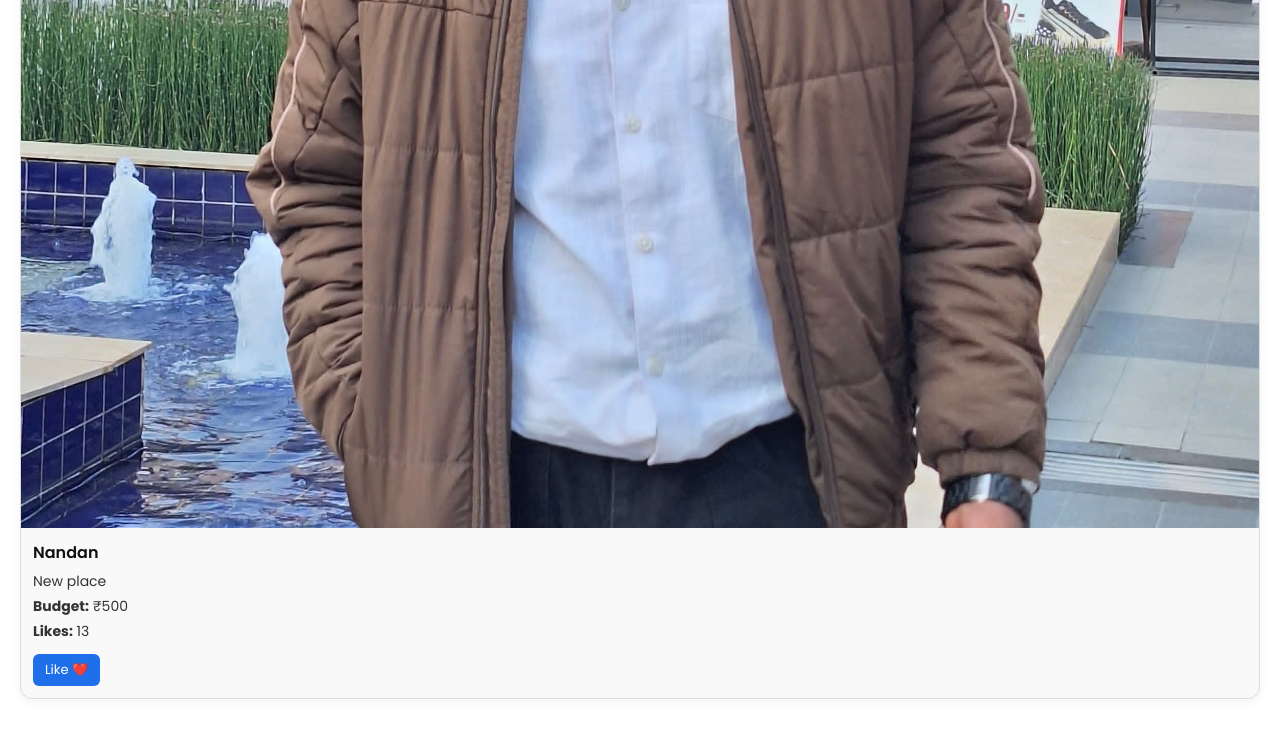
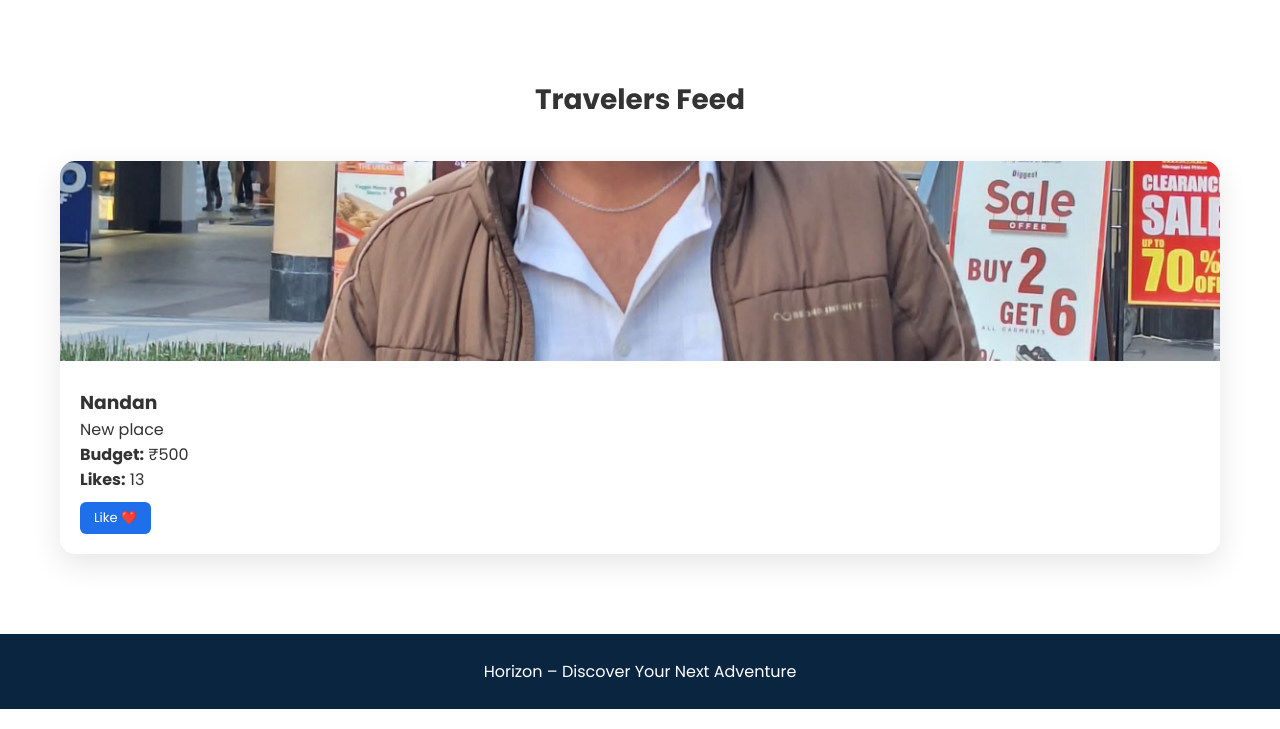
Before and after one commit to Nandan927/hackathon-project, a Flask app: page /home in a window 1280 px wide. Shown: the part 801-1530 px from the top of the page. Run offline with Flask 3, Linux system fonts and the light colour scheme; data comes from the database, SQL or seed files in the repository.

Commit message:
Added my message

```diff
--- a/templates/home.html
+++ b/templates/home.html
@@ -1,10 +1,7 @@
 <!DOCTYPE html>
-<html lang="en">
+<html>
 <head>
-<meta charset="UTF-8">
-<meta name="viewport" content="width=device-width, initial-scale=1.0">
-<title>Horizon | Home</title>
-
+<title>Horizon | Discover Your Next Adventure</title>
 <link href="https://fonts.googleapis.com/css2?family=Poppins:wght@400;600;700&display=swap" rel="stylesheet">
 
 <style>
@@ -12,141 +9,240 @@
     margin:0;
     padding:0;
     box-sizing:border-box;
-    font-family:'Poppins',sans-serif;
+    font-family:Poppins, sans-serif;
 }
 
-/* Body */
-body{
-    background:white;
-    color:#111;
-}
+/* ================= NAVBAR ================= */
 
-/* Top Navbar */
 .navbar{
-    position:fixed;
+    position:absolute;
     top:0;
-    left:0;
     width:100%;
-    background:#1f6feb; /* blue */
+    padding:20px 60px;
     display:flex;
     justify-content:space-between;
     align-items:center;
-    padding:12px 30px;
-    z-index:100;
-    box-shadow:0 3px 6px rgba(0,0,0,0.1);
+    z-index:10;
 }
 
-.navbar h2{
+.logo{
+    font-size:22px;
+    font-weight:700;
     color:white;
-    font-size:20px;
-    font-weight:600;
+    letter-spacing:2px;
 }
 
 .nav-links a{
     color:white;
     text-decoration:none;
-    margin-left:20px;
+    margin:0 15px;
     font-weight:500;
     transition:0.3s;
 }
 
-.nav-links a:hover,
-.nav-links a.active{
-    text-decoration:underline;
+.nav-links a:hover{
+    opacity:0.8;
 }
 
-/* Page padding for fixed navbar */
-.page-content{
-    padding-top:70px;
-    padding-left:20px;
-    padding-right:20px;
-    padding-bottom:30px;
+.auth-buttons a{
+    padding:8px 18px;
+    border-radius:25px;
+    text-decoration:none;
+    margin-left:10px;
+    font-size:14px;
 }
 
-/* Posts Grid 2-columns */
+.login-btn{
+    border:1px solid white;
+    color:white;
+}
+
+.signup-btn{
+    background:linear-gradient(45deg,#1f6feb,#00c6ff);
+    color:white;
+}
+
+/* ================= HERO SECTION ================= */
+
+.hero{
+    height:100vh;
+    background:url('https://images.unsplash.com/photo-1507525428034-b723cf961d3e') center/cover no-repeat;
+    display:flex;
+    justify-content:center;
+    align-items:center;
+    text-align:center;
+    position:relative;
+    color:white;
+}
+
+.hero::after{
+    content:"";
+    position:absolute;
+    width:100%;
+    height:100%;
+    background:linear-gradient(to bottom, rgba(0,0,0,0.4), rgba(0,0,0,0.6));
+}
+
+.hero-content{
+    position:relative;
+    z-index:2;
+    max-width:800px;
+    padding:20px;
+}
+
+.hero h1{
+    font-size:48px;
+    font-weight:700;
+    margin-bottom:20px;
+    text-shadow:0 4px 20px rgba(0,0,0,0.6);
+}
+
+.hero p{
+    font-size:16px;
+    margin-bottom:30px;
+    opacity:0.9;
+}
+
+/* ================= SEARCH BAR ================= */
+
+.search-box{
+    display:flex;
+    justify-content:center;
+    backdrop-filter:blur(15px);
+    background:rgba(255,255,255,0.15);
+    padding:10px;
+    border-radius:50px;
+    box-shadow:0 8px 30px rgba(0,0,0,0.3);
+}
+
+.search-box input{
+    border:none;
+    outline:none;
+    padding:12px 20px;
+    border-radius:30px;
+    width:300px;
+    font-size:14px;
+}
+
+.search-box button{
+    border:none;
+    padding:12px 25px;
+    border-radius:30px;
+    margin-left:10px;
+    cursor:pointer;
+    background:linear-gradient(45deg,#1f6feb,#00c6ff);
+    color:white;
+    font-weight:600;
+    transition:0.3s;
+}
+
+.search-box button:hover{
+    transform:scale(1.05);
+}
+
+/* ================= FEED SECTION ================= */
+
+.feed-section{
+    padding:80px 60px;
+    background:white;
+    color:#333;
+}
+
+.feed-section h2{
+    text-align:center;
+    margin-bottom:40px;
+    font-size:28px;
+}
+
 .feed-container{
     display:grid;
-    grid-template-columns:repeat(auto-fit,minmax(250px,1fr));
-    gap:20px;
-    margin-top:20px;
+    grid-template-columns:repeat(auto-fit,minmax(280px,1fr));
+    gap:30px;
 }
 
-/* Post Card */
 .post-card{
-    background:#f9f9f9;
-    border:1px solid #ddd;
-    border-radius:12px;
+    background:white;
+    border-radius:15px;
     overflow:hidden;
-    box-shadow:0 3px 10px rgba(0,0,0,0.05);
+    box-shadow:0 10px 30px rgba(0,0,0,0.1);
     transition:0.3s;
 }
 
 .post-card:hover{
-    transform:translateY(-4px);
+    transform:translateY(-10px);
 }
 
-/* Post Image 1:1 */
 .post-card img{
     width:100%;
-    aspect-ratio:1/1; /* forces square */
+    height:200px;
     object-fit:cover;
-    display:block;
 }
 
-/* Post Content */
-.post-card .content{
-    padding:12px;
-}
-
-.post-card h3{
-    font-size:16px;
-    font-weight:600;
-    margin-bottom:6px;
-}
-
-.post-card p{
-    font-size:14px;
-    margin-bottom:4px;
-    color:#333;
+.post-content{
+    padding:20px;
 }
 
 .like-btn{
     display:inline-block;
-    margin-top:8px;
-    padding:6px 12px;
+    margin-top:10px;
+    padding:6px 14px;
     background:#1f6feb;
+    color:white;
+    text-decoration:none;
     border-radius:6px;
-    text-decoration:none;
-    color:white;
     font-size:13px;
-    transition:0.3s;
 }
 
-.like-btn:hover{
-    background:#1558c0;
+/* ================= FOOTER ================= */
+
+.footer{
+    background:#0a2540;
+    color:white;
+    text-align:center;
+    padding:25px;
 }
 </style>
 </head>
 
 <body>
 
-<!-- Navbar -->
+<!-- NAVBAR -->
 <div class="navbar">
-    <h2>HORIZON</h2>
+    <div class="logo">HORIZON</div>
     <div class="nav-links">
-        <a href="/home" class="active">Home</a>
-        <a href="/chatbot">Chatbot</a>
-        <a href="/explore">Explore</a>
+        <a href="#">Explore</a>
+        <a href="#">Plan Trip</a>
+        <a href="#">Feed</a>
+        <a href="#">Profile</a>
+    </div>
+    <div class="auth-buttons">
+        <a href="/login" class="login-btn">Login</a>
+        <a href="/register" class="signup-btn">Sign Up</a>
     </div>
 </div>
 
-<!-- Page Content -->
-<div class="page-content">
+<!-- HERO -->
+<div class="hero">
+    <div class="hero-content">
+        <h1>Discover Your Next Adventure</h1>
+        <p>Explore breathtaking destinations, plan smarter trips, and share unforgettable memories with travelers worldwide.</p>
+
+        <div class="search-box">
+            <input type="text" placeholder="Search destinations, trips, experiences...">
+            <button>Search</button>
+        </div>
+    </div>
+</div>
+
+<!-- FEED -->
+<div class="feed-section">
+    <h2>Travelers Feed</h2>
     <div class="feed-container">
-    {% for post in posts %}
+        {% for post in posts %}
         <div class="post-card">
-            <img src="/static/uploads/{{ post[2] }}" onerror="this.style.display='none';">
-            <div class="content">
+            <img src="/static/uploads/{{ post[2] }}"
+                 onerror="this.src='https://images.unsplash.com/photo-1507525428034-b723cf961d3e';">
+            <div class="post-content">
                 <h3>{{ post[1] }}</h3>
                 <p>{{ post[3] }}</p>
                 <p><b>Budget:</b> ₹{{ post[4] }}</p>
@@ -154,8 +250,13 @@ body{
                 <a href="/like/{{ post[0] }}" class="like-btn">Like ❤️</a>
             </div>
         </div>
-    {% endfor %}
+        {% endfor %}
     </div>
+</div>
+
+<!-- FOOTER -->
+<div class="footer">
+    Horizon – Discover Your Next Adventure
 </div>
 
 </body>
```
